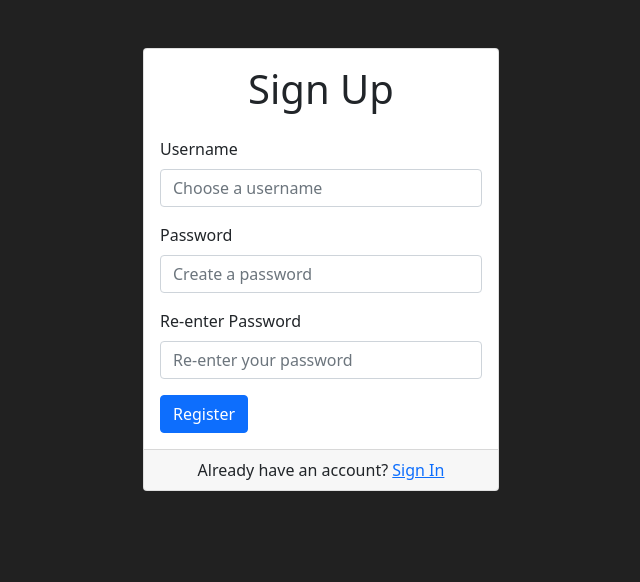
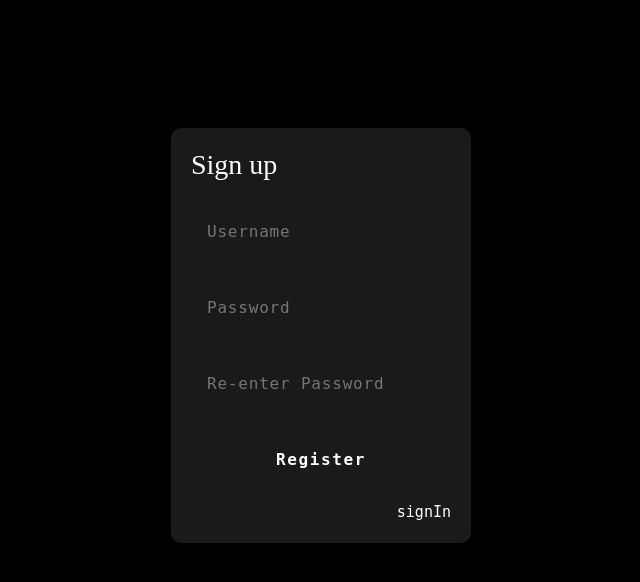
Before and after one commit to nvadakkan20/TodoApp-Django, a Django app: page /signup/ in a window 1280 px wide. Shown: the top 582 px of the page, without its empty margins (319-959 px from the left). Run offline with Django 4.2, Linux system fonts and the light colour scheme; some libraries are stand-ins or nearby versions; some web fonts are replaced.

Commit message:
new signUp

```diff
--- a/templates/signup.html
+++ b/templates/signup.html
@@ -1,35 +1,69 @@
 {% extends 'base.html' %}
-{% block title %}Sign Up{% endblock %}
+{% block content %}
+<title>Sign up</title>
+{% load static %}
+<link rel="stylesheet" href="{% static 'registration.css' %}" />
+<style>
+  /* Add custom CSS styles for the black background and white form */
+  body {
+    background-color: black;
+    color: white;
+  }
+  .form {
+    background-color: rgba(255, 255, 255, 0.1); /* White with some transparency */
+    padding: 20px;
+    border-radius: 10px;
+    margin-top: 10%;
+    width: 300px;
+  }
+  .form h3 {
+    color: white;
+  }
+  .control {
+    margin-bottom: 10px;
+  }
+  .block-cube input {
+    background-color: rgba(255, 255, 255, 0.1);
+    color: white;
+    border: none;
+    border-radius: 5px;
+    padding: 10px;
+    width: 100%;
+  }
+  .btn {
+    background-color: #fff;
+    color: black;
+    border: none;
+    border-radius: 5px;
+    padding: 10px 20px;
+    cursor: pointer;
+  }
+  .btn:hover {
+    background-color: #ddd;
+  }
+</style>
+</head>
+<body>
+  <form class="form" autocomplete="off" method="post">
+    {% csrf_token %}
 
-{% block content %}
-<div class="container mt-5">
-    <div class="row justify-content-center">
-        <div class="col-md-6 col-lg-4">
-            <div class="card">
-                <div class="card-body">
-                    <h1 class="text-center mb-4">Sign Up</h1>
-                    <form method="post">
-                        {% csrf_token %}
-                        <div class="mb-3">
-                            <label for="username" class="form-label">Username</label>
-                            <input type="text" name="username" class="form-control" id="username" placeholder="Choose a username" required>
-                        </div>
-                        <div class="mb-3">
-                            <label for="password" class="form-label">Password</label>
-                            <input type="password" name="password1" class="form-control" id="password" placeholder="Create a password" required>
-                        </div>
-                        <div class="mb-3">
-                            <label for="repassword" class="form-label">Re-enter Password</label>
-                            <input type="password" name="password2" class="form-control" id="repassword" placeholder="Re-enter your password" required>
-                        </div>
-                        <button type="submit" class="btn btn-primary btn-block">Register</button>
-                    </form>
-                </div>
-                <div class="card-footer text-center">
-                    <p class="mb-0">Already have an account? <a href="{% url 'login' %}">Sign In</a></p>
-                </div>
-            </div>
-        </div>
-    </div>
-</div>
+      <div class="control">
+         <h3>Sign up</h3>
+      </div>
+      <div class="control block-cube block-input">
+         <input name="username" type="text" placeholder="Username" required />
+      </div>
+      <div class="control block-cube block-input">
+         <input name="password" type="password" placeholder="Password" required />
+      </div>
+      <div class="control block-cube block-input">
+         <input name="re-password" type="password" placeholder="Re-enter Password" required />
+      </div>
+      <button class="btn block-cube block-cube-hover" type="submit">Register</button>
+      <div class="footer_div">
+        <a href="{% url 'login' %}">signIn</a>
+      </div>
+    </form>
+</body>
+</html>
 {% endblock %}
```
